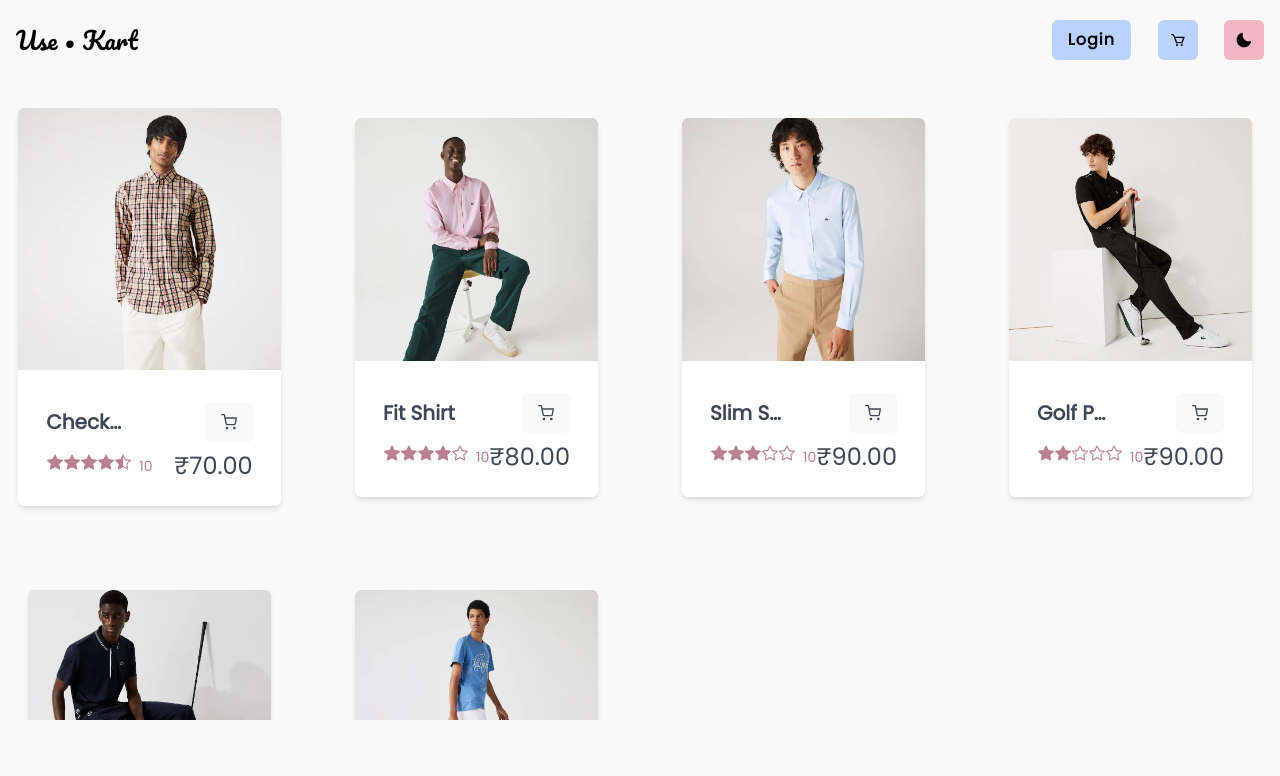
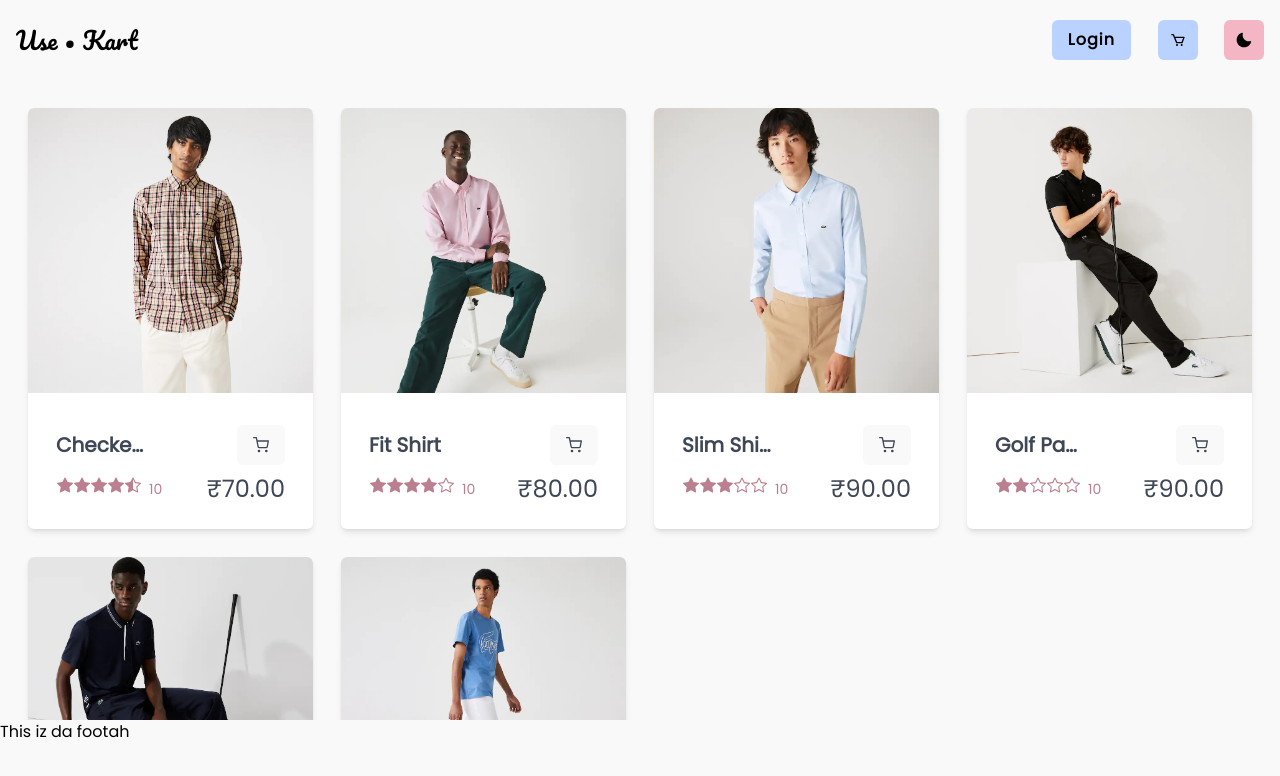
Before and after one commit to kevkanae/E-Commerce, a Next.js app: page / in a window 1280 px wide. Shown: the top 776 px of the page. Built offline with nearby package versions, Linux system fonts and the light colour scheme.

Commit message:
Product page bugs fixed ;)

```diff
--- a/components/Products.tsx
+++ b/components/Products.tsx
@@ -15,15 +15,16 @@ import Rating from "./Rating";
 const ProductAddToCart = () => {
   return (
     <SimpleGrid
-      columns={[1, 2, 3, 3, 4]}
+      columns={[1, 2, 2, 3, 4]}
+      p={7}
       spacing={7}
       h="80vh"
-      w="100%"
+      w="100vw"
       overflowY="scroll"
       overflowX="hidden"
     >
       {ProductList.map((x: any, i: number) => (
-        <Flex key={i} p={7} align="center" justify="center">
+        <Flex key={i} align="center" justify="center">
           <Box bg="white" color="blackk" maxW="sm" rounded="md" shadow="md">
             <Link href={`item/${x.slug}`} passHref>
               <Image
--- /dev/null
+++ b/layout/Footer.tsx
@@ -0,0 +1,11 @@
+import { Text, Flex, IconButton, useColorMode, Button } from "@chakra-ui/react";
+
+const Footer = () => {
+  return (
+    <Flex h="10vh" w="full">
+      <Text>This iz da footah</Text>
+    </Flex>
+  );
+};
+
+export default Footer;
--- a/layout/Layout.tsx
+++ b/layout/Layout.tsx
@@ -1,4 +1,5 @@
 import Head from "next/head";
+import Footer from "./Footer";
 import Navbar from "./Navbar";
 
 const Layout: React.FC = ({ children }) => {
@@ -11,6 +12,7 @@ const Layout: React.FC = ({ children }) => {
       </Head>
       <Navbar />
       <>{children}</>
+      <Footer />
     </>
   );
 };
```
Also changed, not shown: 1 other file (tests, documents, lock files or other folders).
